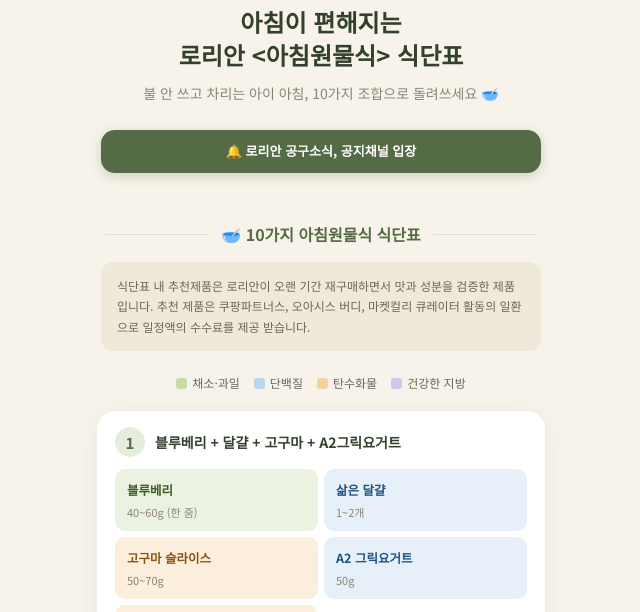
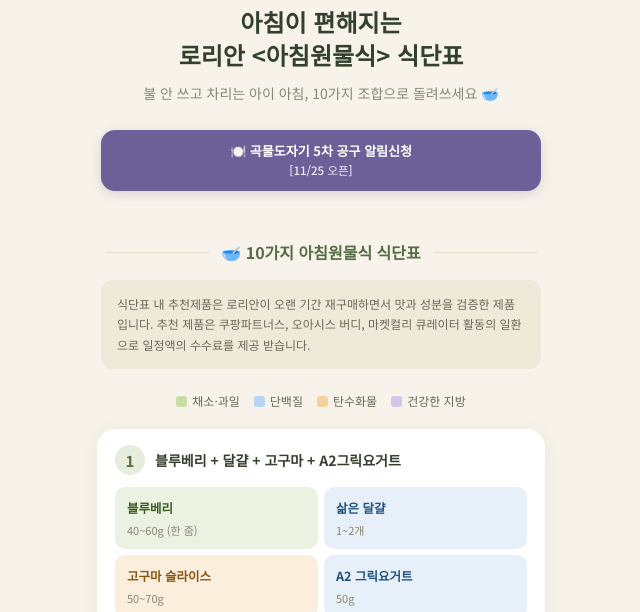
Before and after one commit to rorian-mom/rorian-mom.github.io, a plain HTML site: page index.html in a window 1280 px wide. Shown: the part 179-791 px from the top of the page, without its empty margins (319-959 px from the left). Drawn offline with Linux system fonts and the light colour scheme.

Commit message:
상단 버튼: 곡물도자기 5차 공구 알림신청 [11/25 오픈]
Co-Authored-By: Claude Opus 5 <noreply@anthropic.com>

```diff
--- a/index.html
+++ b/index.html
@@ -142,7 +142,7 @@
   </header>
   <div class="cta-section">
     <div class="cta-row">
-      <a class="cta-small cta-channel" href="https://www.instagram.com/channel/AbaNVgS_cThycaaD/" target="_blank" rel="noopener"><span class="cta-label">🔔 로리안 공구소식, 공지채널 입장</span></a>
+      <a class="cta-small cta-pottery" href="https://www.instagram.com/channel/AbaNVgS_cThycaaD/" target="_blank" rel="noopener"><span class="cta-label">🍽️ 곡물도자기 5차 공구 알림신청<span class="cta-date">[11/25 오픈]</span></span></a>
     </div>
   </div>
   <div class="divider"><span>🥣 10가지 아침원물식 식단표</span></div>
```
